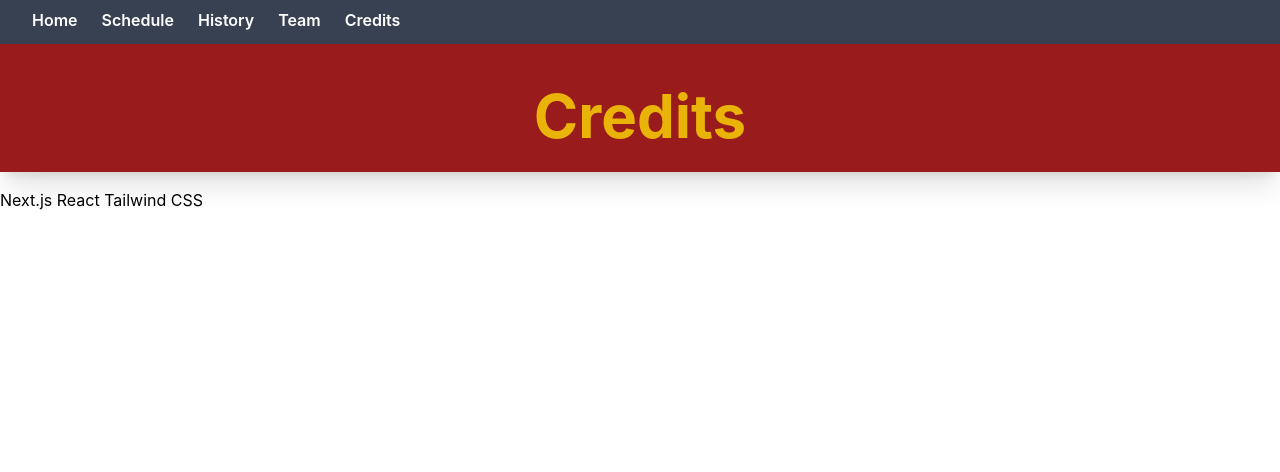
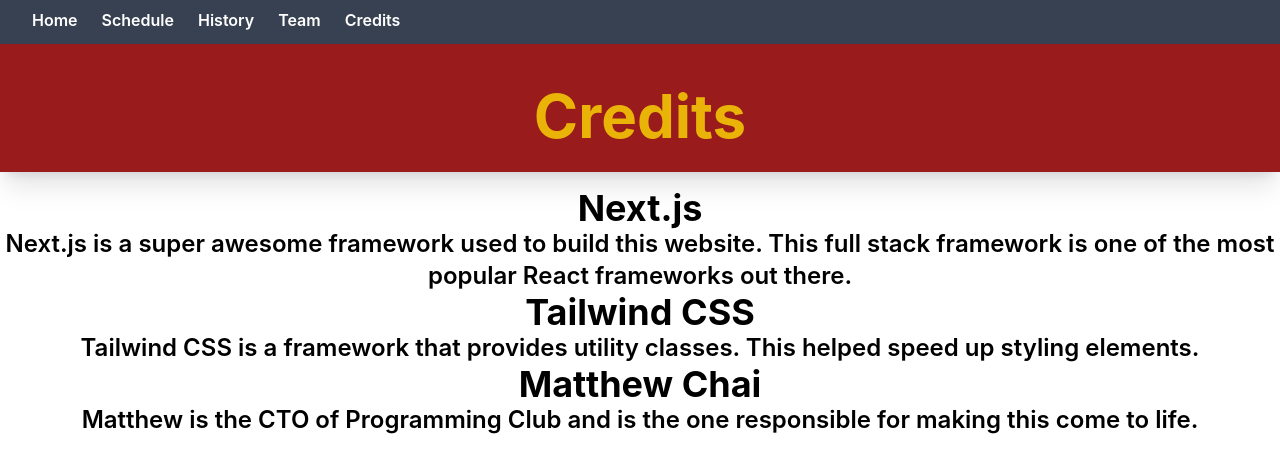
Before and after one commit to NHSCPC/nhscpc-new-website, a Next.js app: page /credits in a window 1280 px wide. Shown: the top 472 px of the page. Built offline with nearby package versions, Linux system fonts and the light colour scheme.

Commit message:
Finalized the Credits

```diff
--- a/pages/credits.tsx
+++ b/pages/credits.tsx
@@ -1,6 +1,7 @@
 import type { NextPage } from 'next'
 import Head from 'next/head'
 import NavBar from '../components/NavBar'
+import creditsData from "../src/Credits";
 
 const Credits: NextPage = () => {
   return (
@@ -19,13 +20,19 @@
 					Credits
 				</h1>
 			</div>
-            <div>
-                <p>
-                    Next.js
-                    React
-                    Tailwind CSS
-
-                </p>
+            <div className="flex items-center justify-center">
+				<ul className="text-2xl font-semibold">
+					{creditsData.map((content, index) => {
+						return (
+							<li key={content.key}>
+								<div>
+									<h1 className="text-center font-bold text-4xl">{content.name}</h1>
+									<p className="text-center font-semibold text-2xl">{content.description}</p>
+								</div>
+							</li>
+						)
+					})}
+				</ul>
             </div>
 
 		</main>
--- /dev/null
+++ b/src/Credits.ts
@@ -0,0 +1,20 @@
+const creditsData =
+[
+	{
+		name: "Next.js",
+		description: "Next.js is a super awesome framework used to build this website. This full stack framework is one of the most popular React frameworks out there.",
+		key: "C1"
+	},
+	{
+		name: "Tailwind CSS",
+		description: "Tailwind CSS is a framework that provides utility classes. This helped speed up styling elements.",
+		key: "C2"
+	},
+	{
+		name: "Matthew Chai",
+		description: "Matthew is the CTO of Programming Club and is the one responsible for making this come to life.",
+		key: "C3"
+	},
+]
+
+export default creditsData
```
